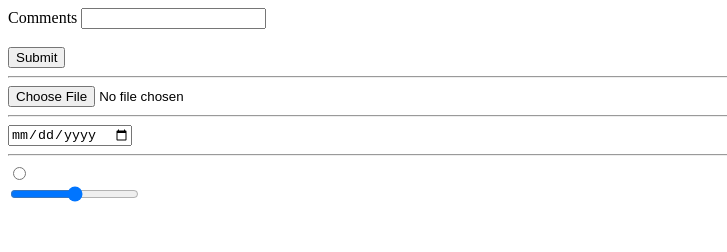
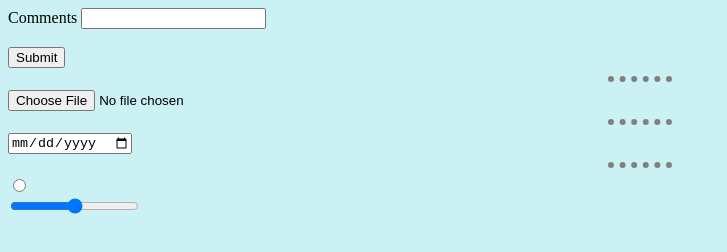
Before and after one commit to Xribble/My-first-website, a plain HTML site: page forms.html in a window 1280 px wide. Shown: the whole page, without its empty margins (0-727 px from the left). Drawn offline with Linux system fonts and the light colour scheme; files whose address does not match are found by name.

Commit message:
Update forms.html

```diff
--- a/forms.html
+++ b/forms.html
@@ -3,6 +3,7 @@
   <head>
     <meta charset="utf-8">
     <title>Forms</title>
+    <link rel="stylesheet" href="D:\Web Dev\HTML Personal site\CSS\style.css">
   </head>
   <body>
     <form class="" action="index.html" method="post">
```
